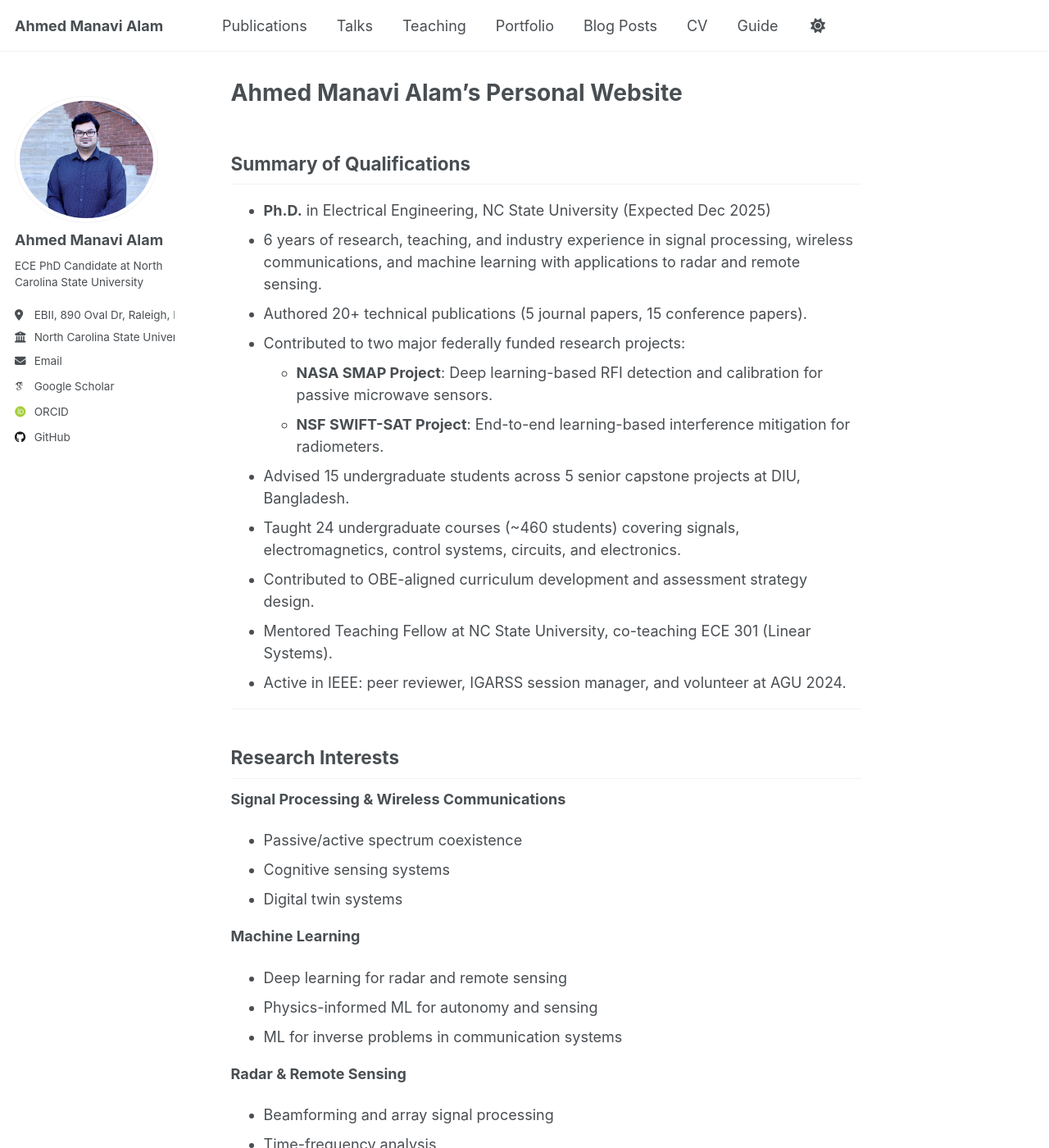
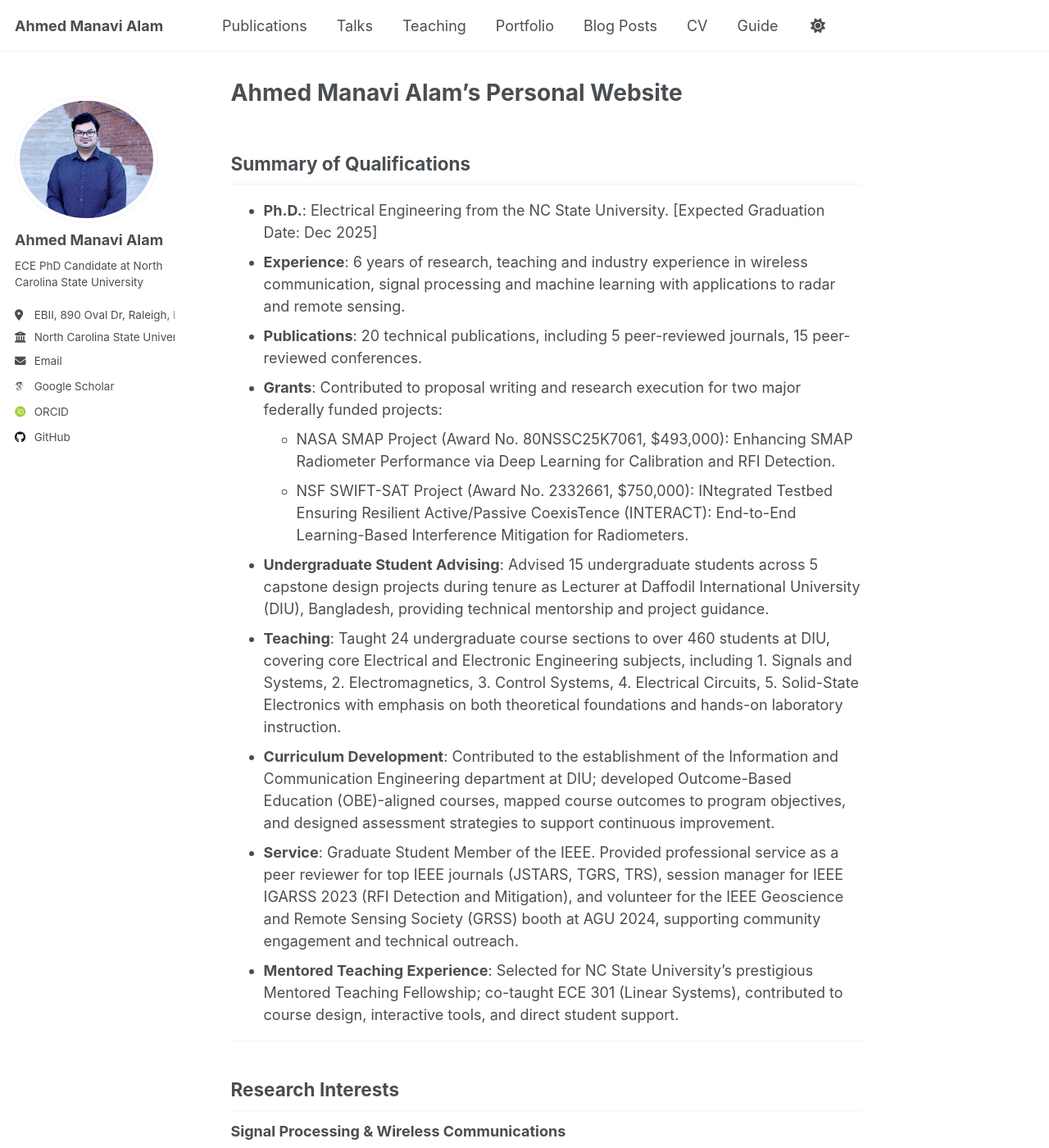
Before and after one commit to ahmed-manavi/ahmed-manavi.github.io, a Jekyll site: the page built from _pages/about.md, in a window 1280 px wide and 1400 px high. Shown: the whole window at 82% size. Built offline with Jekyll 4.4.1, drawn with Linux system fonts in a browser that asks for light colours; some web fonts are replaced.

Commit message:
Update about.md

```diff
--- a/_pages/about.md
+++ b/_pages/about.md
@@ -9,17 +9,18 @@ redirect_from:
 
 ## Summary of Qualifications
 
-- **Ph.D.** in Electrical Engineering, NC State University (Expected Dec 2025)
-- 6 years of research, teaching, and industry experience in signal processing, wireless communications, and machine learning with applications to radar and remote sensing.
-- Authored 20+ technical publications (5 journal papers, 15 conference papers).
-- Contributed to two major federally funded research projects:
-  - **NASA SMAP Project**: Deep learning-based RFI detection and calibration for passive microwave sensors.
-  - **NSF SWIFT-SAT Project**: End-to-end learning-based interference mitigation for radiometers.
-- Advised 15 undergraduate students across 5 senior capstone projects at DIU, Bangladesh.
-- Taught 24 undergraduate courses (~460 students) covering signals, electromagnetics, control systems, circuits, and electronics.
-- Contributed to OBE-aligned curriculum development and assessment strategy design.
-- Mentored Teaching Fellow at NC State University, co-teaching ECE 301 (Linear Systems).
-- Active in IEEE: peer reviewer, IGARSS session manager, and volunteer at AGU 2024.
+- **Ph.D.**: Electrical Engineering from the NC State University. [Expected Graduation Date: Dec 2025]
+- **Experience**: 6 years of research, teaching and industry experience in wireless communication, signal processing and machine learning with applications to radar and remote sensing.
+- **Publications**: 20 technical publications, including 5 peer-reviewed journals, 15 peer-reviewed conferences.
+- **Grants**: Contributed to proposal writing and research execution for two major federally funded projects:
+  - NASA SMAP Project (Award No. 80NSSC25K7061, $493,000): Enhancing SMAP Radiometer Performance via Deep Learning for Calibration and RFI Detection.
+  - NSF SWIFT-SAT Project (Award No. 2332661, $750,000): INtegrated Testbed Ensuring Resilient Active/Passive CoexisTence (INTERACT): End-to-End Learning-Based Interference Mitigation for Radiometers.
+- **Undergraduate Student Advising**: Advised 15 undergraduate students across 5 capstone design projects during tenure as Lecturer at Daffodil International University (DIU), Bangladesh, providing technical mentorship and project guidance.
+- **Teaching**: Taught 24 undergraduate course sections to over 460 students at DIU, covering core Electrical and Electronic Engineering subjects, including  1. Signals and Systems,  2. Electromagnetics,  3. Control Systems,  4. Electrical Circuits,  5. Solid-State Electronics with emphasis on both theoretical foundations and hands-on laboratory instruction.
+- **Curriculum Development**: Contributed to the establishment of the Information and Communication Engineering department at DIU; developed Outcome-Based Education (OBE)-aligned courses, mapped course outcomes to program objectives, and designed assessment strategies to support continuous improvement.
+- **Service**: Graduate Student Member of the IEEE. Provided professional service as a peer reviewer for top IEEE journals (JSTARS, TGRS, TRS), session manager for IEEE IGARSS 2023 (RFI Detection and Mitigation), and volunteer for the IEEE Geoscience and Remote Sensing Society (GRSS) booth at AGU 2024, supporting community engagement and technical outreach.
+- **Mentored Teaching Experience**: Selected for NC State University’s prestigious Mentored Teaching Fellowship; co-taught ECE 301 (Linear Systems), contributed to course design, interactive tools, and direct student support.
+
 
 ---
 
```
